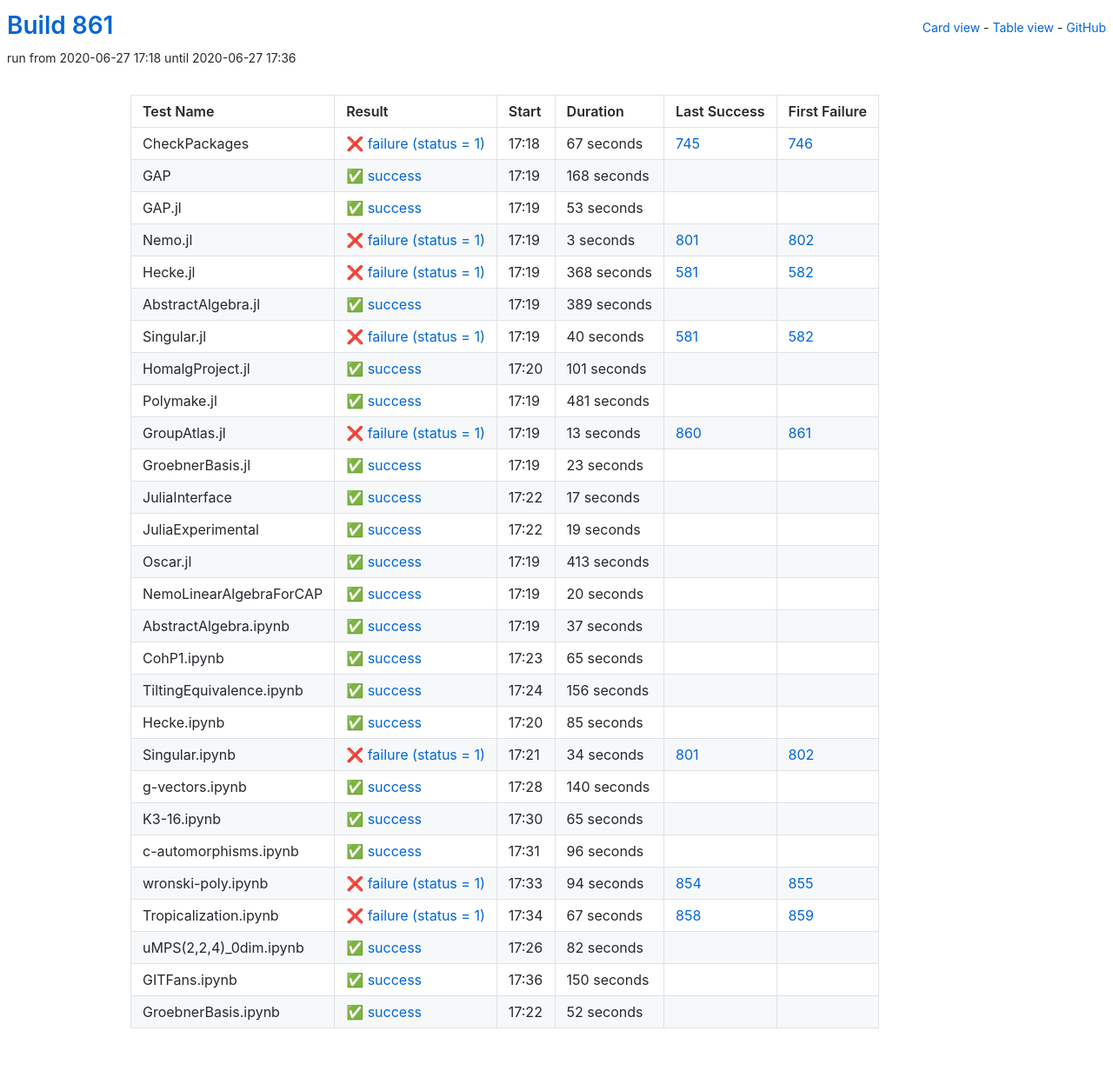
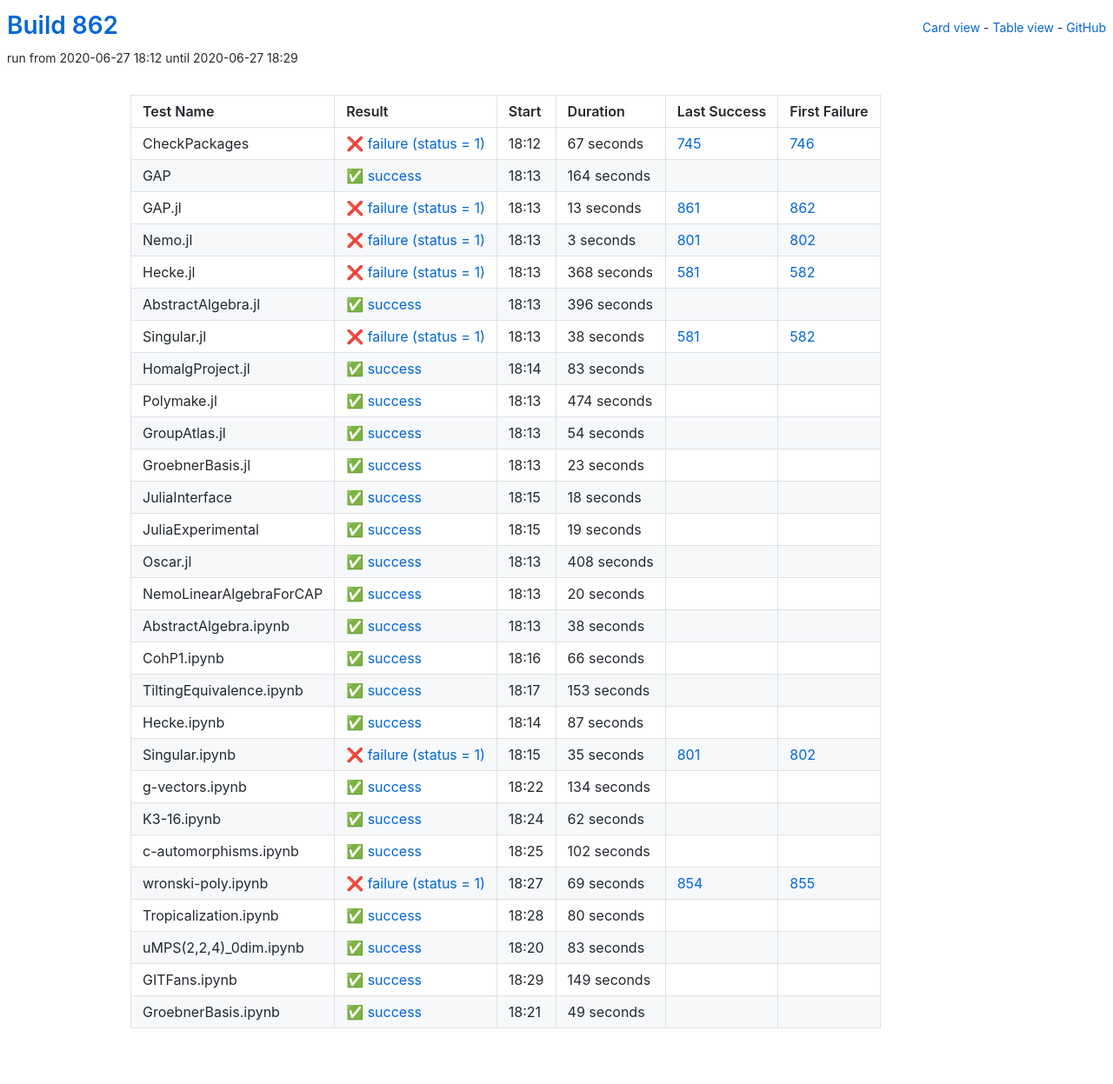
Before and after one commit to oscar-system/oscar-ci-status-1.4, a Jekyll site: the page built from table.html, in a window 1280 px wide. Shown: the whole page at 87% size. Built offline with Jekyll 4.4.1, drawn with Linux system fonts in a browser that asks for light colours.

Commit message:
Build #862

```diff
--- a/_data/ci.yml
+++ b/_data/ci.yml
@@ -1,6 +1,6 @@
 ---
-build: 861
-build_url: https://oscarci.mathematik.uni-kl.de/job/oscar-julia-1.4/861/
+build: 862
+build_url: https://oscarci.mathematik.uni-kl.de/job/oscar-julia-1.4/862/
 job: oscar-julia-1.4
 organization: oscar-system
 repo: oscar-ci-status-1.4
@@ -8,8 +8,8 @@ repourl: https://github.com/oscar-system/oscar-ci-status-1.4
 tests:
 - name: CheckPackages
   id: checkpackages
-  log: https://oscarci.mathematik.uni-kl.de/job/oscar-julia-1.4/861/artifact/logs/build-861/CheckPackages.log
-  start: 2020-06-27 17:18
+  log: https://oscarci.mathematik.uni-kl.de/job/oscar-julia-1.4/862/artifact/logs/build-862/CheckPackages.log
+  start: 2020-06-27 18:12
   success: false
   exitcode: 1
   status: failure
@@ -20,32 +20,32 @@ tests:
   first_failure_url: https://oscarci.mathematik.uni-kl.de/job/oscar-julia-1.4/746/
 - name: GAP
   id: gap
-  log: https://oscarci.mathematik.uni-kl.de/job/oscar-julia-1.4/861/artifact/logs/build-861/GAP.log
-  start: 2020-06-27 17:19
+  log: https://oscarci.mathematik.uni-kl.de/job/oscar-julia-1.4/862/artifact/logs/build-862/GAP.log
+  start: 2020-06-27 18:13
   success: true
   exitcode: 0
   status: success
-  duration: 168
+  duration: 164
   last_success: false
   last_success_url:
   first_failure: false
   first_failure_url:
 - name: GAP.jl
   id: gap-jl
-  log: https://oscarci.mathematik.uni-kl.de/job/oscar-julia-1.4/861/artifact/logs/build-861/GAP.jl.log
-  start: 2020-06-27 17:19
-  success: true
-  exitcode: 0
-  status: success
-  duration: 53
-  last_success: false
-  last_success_url:
-  first_failure: false
-  first_failure_url:
+  log: https://oscarci.mathematik.uni-kl.de/job/oscar-julia-1.4/862/artifact/logs/build-862/GAP.jl.log
+  start: 2020-06-27 18:13
+  success: false
+  exitcode: 1
+  status: failure
+  duration: 13
+  last_success: 861
+  last_success_url: https://oscarci.mathematik.uni-kl.de/job/oscar-julia-1.4/861/
+  first_failure: 862
+  first_failure_url: https://oscarci.mathematik.uni-kl.de/job/oscar-julia-1.4/862/
 - name: Nemo.jl
   id: nemo-jl
-  log: https://oscarci.mathematik.uni-kl.de/job/oscar-julia-1.4/861/artifact/logs/build-861/Nemo.jl.log
-  start: 2020-06-27 17:19
+  log: https://oscarci.mathematik.uni-kl.de/job/oscar-julia-1.4/862/artifact/logs/build-862/Nemo.jl.log
+  start: 2020-06-27 18:13
   success: false
   exitcode: 1
   status: failure
@@ -56,8 +56,8 @@ tests:
   first_failure_url: https://oscarci.mathematik.uni-kl.de/job/oscar-julia-1.4/802/
 - name: Hecke.jl
   id: hecke-jl
-  log: https://oscarci.mathematik.uni-kl.de/job/oscar-julia-1.4/861/artifact/logs/build-861/Hecke.jl.log
-  start: 2020-06-27 17:19
+  log: https://oscarci.mathematik.uni-kl.de/job/oscar-julia-1.4/862/artifact/logs/build-862/Hecke.jl.log
+  start: 2020-06-27 18:13
   success: false
   exitcode: 1
   status: failure
@@ -68,68 +68,68 @@ tests:
   first_failure_url: https://oscarci.mathematik.uni-kl.de/job/oscar-julia-1.4/582/
 - name: AbstractAlgebra.jl
   id: abstractalgebra-jl
-  log: https://oscarci.mathematik.uni-kl.de/job/oscar-julia-1.4/861/artifact/logs/build-861/AbstractAlgebra.jl.log
-  start: 2020-06-27 17:19
+  log: https://oscarci.mathematik.uni-kl.de/job/oscar-julia-1.4/862/artifact/logs/build-862/AbstractAlgebra.jl.log
+  start: 2020-06-27 18:13
   success: true
   exitcode: 0
   status: success
-  duration: 389
+  duration: 396
   last_success: false
   last_success_url:
   first_failure: false
   first_failure_url:
 - name: Singular.jl
   id: singular-jl
-  log: https://oscarci.mathematik.uni-kl.de/job/oscar-julia-1.4/861/artifact/logs/build-861/Singular.jl.log
-  start: 2020-06-27 17:19
+  log: https://oscarci.mathematik.uni-kl.de/job/oscar-julia-1.4/862/artifact/logs/build-862/Singular.jl.log
+  start: 2020-06-27 18:13
   success: false
   exitcode: 1
   status: failure
-  duration: 40
+  duration: 38
   last_success: 581
   last_success_url: https://oscarci.mathematik.uni-kl.de/job/oscar-julia-1.4/581/
   first_failure: 582
   first_failure_url: https://oscarci.mathematik.uni-kl.de/job/oscar-julia-1.4/582/
 - name: HomalgProject.jl
   id: homalgproject-jl
-  log: https://oscarci.mathematik.uni-kl.de/job/oscar-julia-1.4/861/artifact/logs/build-861/HomalgProject.jl.log
-  start: 2020-06-27 17:20
+  log: https://oscarci.mathematik.uni-kl.de/job/oscar-julia-1.4/862/artifact/logs/build-862/HomalgProject.jl.log
+  start: 2020-06-27 18:14
   success: true
   exitcode: 0
   status: success
-  duration: 101
+  duration: 83
   last_success: false
   last_success_url:
   first_failure: false
   first_failure_url:
 - name: Polymake.jl
   id: polymake-jl
-  log: https://oscarci.mathematik.uni-kl.de/job/oscar-julia-1.4/861/artifact/logs/build-861/Polymake.jl.log
-  start: 2020-06-27 17:19
+  log: https://oscarci.mathematik.uni-kl.de/job/oscar-julia-1.4/862/artifact/logs/build-862/Polymake.jl.log
+  start: 2020-06-27 18:13
   success: true
   exitcode: 0
   status: success
-  duration: 481
+  duration: 474
   last_success: false
   last_success_url:
   first_failure: false
   first_failure_url:
 - name: GroupAtlas.jl
   id: groupatlas-jl
-  log: https://oscarci.mathematik.uni-kl.de/job/oscar-julia-1.4/861/artifact/logs/build-861/GroupAtlas.jl.log
-  start: 2020-06-27 17:19
-  success: false
-  exitcode: 1
-  status: failure
-  duration: 13
-  last_success: 860
-  last_success_url: https://oscarci.mathematik.uni-kl.de/job/oscar-julia-1.4/860/
-  first_failure: 861
-  first_failure_url: https://oscarci.mathematik.uni-kl.de/job/oscar-julia-1.4/861/
+  log: https://oscarci.mathematik.uni-kl.de/job/oscar-julia-1.4/862/artifact/logs/build-862/GroupAtlas.jl.log
+  start: 2020-06-27 18:13
+  success: true
+  exitcode: 0
+  status: success
+  duration: 54
+  last_success: false
+  last_success_url:
+  first_failure: false
+  first_failure_url:
 - name: GroebnerBasis.jl
   id: groebnerbasis-jl
-  log: https://oscarci.mathematik.uni-kl.de/job/oscar-julia-1.4/861/artifact/logs/build-861/GroebnerBasis.jl.log
-  start: 2020-06-27 17:19
+  log: https://oscarci.mathematik.uni-kl.de/job/oscar-julia-1.4/862/artifact/logs/build-862/GroebnerBasis.jl.log
+  start: 2020-06-27 18:13
   success: true
   exitcode: 0
   status: success
@@ -140,20 +140,20 @@ tests:
   first_failure_url:
 - name: JuliaInterface
   id: juliainterface
-  log: https://oscarci.mathematik.uni-kl.de/job/oscar-julia-1.4/861/artifact/logs/build-861/JuliaInterface.log
-  start: 2020-06-27 17:22
+  log: https://oscarci.mathematik.uni-kl.de/job/oscar-julia-1.4/862/artifact/logs/build-862/JuliaInterface.log
+  start: 2020-06-27 18:15
   success: true
   exitcode: 0
   status: success
-  duration: 17
+  duration: 18
   last_success: false
   last_success_url:
   first_failure: false
   first_failure_url:
 - name: JuliaExperimental
   id: juliaexperimental
-  log: https://oscarci.mathematik.uni-kl.de/job/oscar-julia-1.4/861/artifact/logs/build-861/JuliaExperimental.log
-  start: 2020-06-27 17:22
+  log: https://oscarci.mathematik.uni-kl.de/job/oscar-julia-1.4/862/artifact/logs/build-862/JuliaExperimental.log
+  start: 2020-06-27 18:15
   success: true
   exitcode: 0
   status: success
@@ -164,20 +164,20 @@ tests:
   first_failure_url:
 - name: Oscar.jl
   id: oscar-jl
-  log: https://oscarci.mathematik.uni-kl.de/job/oscar-julia-1.4/861/artifact/logs/build-861/Oscar.jl.log
-  start: 2020-06-27 17:19
+  log: https://oscarci.mathematik.uni-kl.de/job/oscar-julia-1.4/862/artifact/logs/build-862/Oscar.jl.log
+  start: 2020-06-27 18:13
   success: true
   exitcode: 0
   status: success
-  duration: 413
+  duration: 408
   last_success: false
   last_success_url:
   first_failure: false
   first_failure_url:
 - name: NemoLinearAlgebraForCAP
   id: nemolinearalgebraforcap
-  log: https://oscarci.mathematik.uni-kl.de/job/oscar-julia-1.4/861/artifact/logs/build-861/NemoLinearAlgebraForCAP.log
-  start: 2020-06-27 17:19
+  log: https://oscarci.mathematik.uni-kl.de/job/oscar-julia-1.4/862/artifact/logs/build-862/NemoLinearAlgebraForCAP.log
+  start: 2020-06-27 18:13
   success: true
   exitcode: 0
   status: success
@@ -188,156 +188,156 @@ tests:
   first_failure_url:
 - name: AbstractAlgebra.ipynb
   id: abstractalgebra-ipynb
-  log: https://oscarci.mathematik.uni-kl.de/job/oscar-julia-1.4/861/artifact/logs/build-861/AbstractAlgebra.ipynb.log
-  start: 2020-06-27 17:19
+  log: https://oscarci.mathematik.uni-kl.de/job/oscar-julia-1.4/862/artifact/logs/build-862/AbstractAlgebra.ipynb.log
+  start: 2020-06-27 18:13
   success: true
   exitcode: 0
   status: success
-  duration: 37
+  duration: 38
   last_success: false
   last_success_url:
   first_failure: false
   first_failure_url:
 - name: CohP1.ipynb
   id: cohp1-ipynb
-  log: https://oscarci.mathematik.uni-kl.de/job/oscar-julia-1.4/861/artifact/logs/build-861/CohP1.ipynb.log
-  start: 2020-06-27 17:23
+  log: https://oscarci.mathematik.uni-kl.de/job/oscar-julia-1.4/862/artifact/logs/build-862/CohP1.ipynb.log
+  start: 2020-06-27 18:16
   success: true
   exitcode: 0
   status: success
-  duration: 65
+  duration: 66
   last_success: false
   last_success_url:
   first_failure: false
   first_failure_url:
 - name: TiltingEquivalence.ipynb
   id: tiltingequivalence-ipynb
-  log: https://oscarci.mathematik.uni-kl.de/job/oscar-julia-1.4/861/artifact/logs/build-861/TiltingEquivalence.ipynb.log
-  start: 2020-06-27 17:24
+  log: https://oscarci.mathematik.uni-kl.de/job/oscar-julia-1.4/862/artifact/logs/build-862/TiltingEquivalence.ipynb.log
+  start: 2020-06-27 18:17
   success: true
   exitcode: 0
   status: success
-  duration: 156
+  duration: 153
   last_success: false
   last_success_url:
   first_failure: false
   first_failure_url:
 - name: Hecke.ipynb
   id: hecke-ipynb
-  log: https://oscarci.mathematik.uni-kl.de/job/oscar-julia-1.4/861/artifact/logs/build-861/Hecke.ipynb.log
-  start: 2020-06-27 17:20
+  log: https://oscarci.mathematik.uni-kl.de/job/oscar-julia-1.4/862/artifact/logs/build-862/Hecke.ipynb.log
+  start: 2020-06-27 18:14
   success: true
   exitcode: 0
   status: success
-  duration: 85
+  duration: 87
   last_success: false
   last_success_url:
   first_failure: false
   first_failure_url:
 - name: Singular.ipynb
   id: singular-ipynb
-  log: https://oscarci.mathematik.uni-kl.de/job/oscar-julia-1.4/861/artifact/logs/build-861/Singular.ipynb.log
-  start: 2020-06-27 17:21
+  log: https://oscarci.mathematik.uni-kl.de/job/oscar-julia-1.4/862/artifact/logs/build-862/Singular.ipynb.log
+  start: 2020-06-27 18:15
   success: false
   exitcode: 1
   status: failure
-  duration: 34
+  duration: 35
   last_success: 801
   last_success_url: https://oscarci.mathematik.uni-kl.de/job/oscar-julia-1.4/801/
   first_failure: 802
   first_failure_url: https://oscarci.mathematik.uni-kl.de/job/oscar-julia-1.4/802/
 - name: g-vectors.ipynb
   id: g-vectors-ipynb
-  log: https://oscarci.mathematik.uni-kl.de/job/oscar-julia-1.4/861/artifact/logs/build-861/g-vectors.ipynb.log
-  start: 2020-06-27 17:28
+  log: https://oscarci.mathematik.uni-kl.de/job/oscar-julia-1.4/862/artifact/logs/build-862/g-vectors.ipynb.log
+  start: 2020-06-27 18:22
   success: true
   exitcode: 0
   status: success
-  duration: 140
+  duration: 134
   last_success: false
   last_success_url:
   first_failure: false
   first_failure_url:
 - name: K3-16.ipynb
   id: k3-16-ipynb
-  log: https://oscarci.mathematik.uni-kl.de/job/oscar-julia-1.4/861/artifact/logs/build-861/K3-16.ipynb.log
-  start: 2020-06-27 17:30
+  log: https://oscarci.mathematik.uni-kl.de/job/oscar-julia-1.4/862/artifact/logs/build-862/K3-16.ipynb.log
+  start: 2020-06-27 18:24
   success: true
   exitcode: 0
   status: success
-  duration: 65
+  duration: 62
   last_success: false
   last_success_url:
   first_failure: false
   first_failure_url:
 - name: c-automorphisms.ipynb
   id: c-automorphisms-ipynb
-  log: https://oscarci.mathematik.uni-kl.de/job/oscar-julia-1.4/861/artifact/logs/build-861/c-automorphisms.ipynb.log
-  start: 2020-06-27 17:31
+  log: https://oscarci.mathematik.uni-kl.de/job/oscar-julia-1.4/862/artifact/logs/build-862/c-automorphisms.ipynb.log
+  start: 2020-06-27 18:25
   success: true
   exitcode: 0
   status: success
-  duration: 96
+  duration: 102
   last_success: false
   last_success_url:
   first_failure: false
   first_failure_url:
 - name: wronski-poly.ipynb
   id: wronski-poly-ipynb
-  log: https://oscarci.mathematik.uni-kl.de/job/oscar-julia-1.4/861/artifact/logs/build-861/wronski-poly.ipynb.log
-  start: 2020-06-27 17:33
+  log: https://oscarci.mathematik.uni-kl.de/job/oscar-julia-1.4/862/artifact/logs/build-862/wronski-poly.ipynb.log
+  start: 2020-06-27 18:27
   success: false
   exitcode: 1
   status: failure
-  duration: 94
+  duration: 69
   last_success: 854
   last_success_url: https://oscarci.mathematik.uni-kl.de/job/oscar-julia-1.4/854/
   first_failure: 855
   first_failure_url: https://oscarci.mathematik.uni-kl.de/job/oscar-julia-1.4/855/
 - name: Tropicalization.ipynb
   id: tropicalization-ipynb
-  log: https://oscarci.mathematik.uni-kl.de/job/oscar-julia-1.4/861/artifact/logs/build-861/Tropicalization.ipynb.log
-  start: 2020-06-27 17:34
-  success: false
-  exitcode: 1
-  status: failure
-  duration: 67
-  last_success: 858
-  last_success_url: https://oscarci.mathematik.uni-kl.de/job/oscar-julia-1.4/858/
-  first_failure: 859
-  first_failure_url: https://oscarci.mathematik.uni-kl.de/job/oscar-julia-1.4/859/
-- name: uMPS(2,2,4)_0dim.ipynb
-  id: umps-2-2-4-0dim-ipynb
-  log: https://oscarci.mathematik.uni-kl.de/job/oscar-julia-1.4/861/artifact/logs/build-861/uMPS-2-2-4-_0dim.ipynb.log
-  start: 2020-06-27 17:26
+  log: https://oscarci.mathematik.uni-kl.de/job/oscar-julia-1.4/862/artifact/logs/build-862/Tropicalization.ipynb.log
+  start: 2020-06-27 18:28
   success: true
   exitcode: 0
   status: success
-  duration: 82
+  duration: 80
+  last_success: false
+  last_success_url:
+  first_failure: false
+  first_failure_url:
+- name: uMPS(2,2,4)_0dim.ipynb
+  id: umps-2-2-4-0dim-ipynb
+  log: https://oscarci.mathematik.uni-kl.de/job/oscar-julia-1.4/862/artifact/logs/build-862/uMPS-2-2-4-_0dim.ipynb.log
+  start: 2020-06-27 18:20
+  success: true
+  exitcode: 0
+  status: success
+  duration: 83
   last_success: false
   last_success_url:
   first_failure: false
   first_failure_url:
 - name: GITFans.ipynb
   id: gitfans-ipynb
-  log: https://oscarci.mathematik.uni-kl.de/job/oscar-julia-1.4/861/artifact/logs/build-861/GITFans.ipynb.log
-  start: 2020-06-27 17:36
+  log: https://oscarci.mathematik.uni-kl.de/job/oscar-julia-1.4/862/artifact/logs/build-862/GITFans.ipynb.log
+  start: 2020-06-27 18:29
   success: true
   exitcode: 0
   status: success
-  duration: 150
+  duration: 149
   last_success: false
   last_success_url:
   first_failure: false
   first_failure_url:
 - name: GroebnerBasis.ipynb
   id: groebnerbasis-ipynb
-  log: https://oscarci.mathematik.uni-kl.de/job/oscar-julia-1.4/861/artifact/logs/build-861/GroebnerBasis.ipynb.log
-  start: 2020-06-27 17:22
+  log: https://oscarci.mathematik.uni-kl.de/job/oscar-julia-1.4/862/artifact/logs/build-862/GroebnerBasis.ipynb.log
+  start: 2020-06-27 18:21
   success: true
   exitcode: 0
   status: success
-  duration: 52
+  duration: 49
   last_success: false
   last_success_url:
   first_failure: false
```
Also changed, not shown: README.md.
